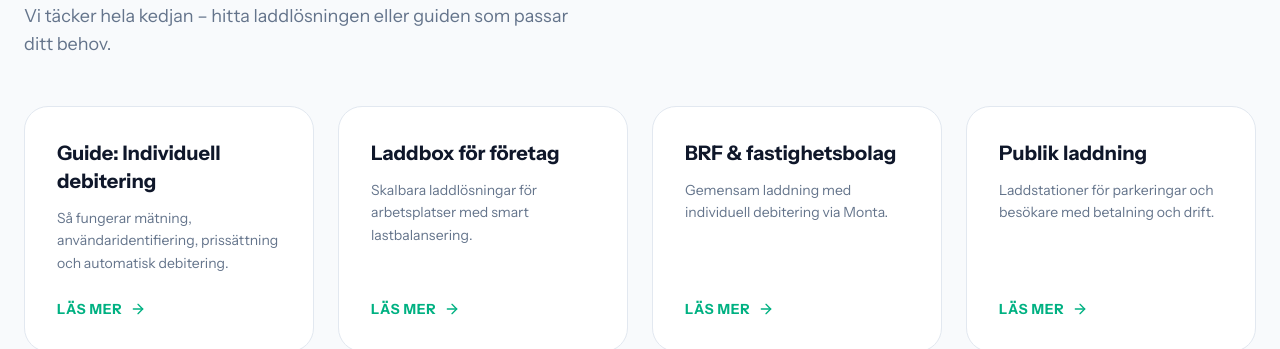
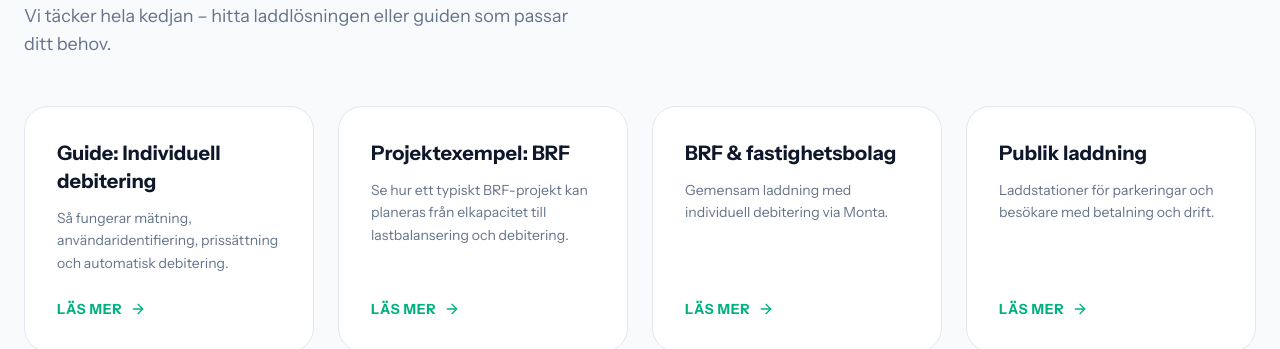
Before and after one commit to RavveFix/Clean-Charge-hemsida, a Next.js app: page /monta in a window 1280 px wide. Shown: the part 3640-3989 px from the top of the page. Built offline with nearby package versions, Linux system fonts and the light colour scheme; no server answers.

Commit message:
SEO: link BRF project example into commercial cluster

```diff
--- a/components/RelatedSolutions.tsx
+++ b/components/RelatedSolutions.tsx
@@ -12,7 +12,8 @@ type SolutionKey =
   | 'produkter'
   | 'hela-sverige'
   | 'lastbalansering-laddbox'
-  | 'individuell-debitering-laddbox';
+  | 'individuell-debitering-laddbox'
+  | 'projektexempel-brf-laddning';
 
 type SolutionLink = {
   title: string;
@@ -76,20 +77,26 @@ const LINKS: Record<SolutionKey, SolutionLink> = {
     href: '/individuell-debitering-laddbox',
     desc: 'Så fungerar mätning, användaridentifiering, prissättning och automatisk debitering.',
   },
+  'projektexempel-brf-laddning': {
+    title: 'Projektexempel: BRF',
+    href: '/projektexempel-brf-laddning',
+    desc: 'Se hur ett typiskt BRF-projekt kan planeras från elkapacitet till lastbalansering och debitering.',
+  },
 };
 
 const RELATED: Record<SolutionKey, SolutionKey[]> = {
   privat: ['produkter', 'lastbalansering-laddbox', 'foretag', 'fastighetsbolag'],
   foretag: ['lastbalansering-laddbox', 'individuell-debitering-laddbox', 'hela-sverige', 'monta'],
-  fastighetsbolag: ['individuell-debitering-laddbox', 'lastbalansering-laddbox', 'samfallighet', 'monta'],
+  fastighetsbolag: ['projektexempel-brf-laddning', 'individuell-debitering-laddbox', 'lastbalansering-laddbox', 'monta'],
   samfallighet: ['individuell-debitering-laddbox', 'lastbalansering-laddbox', 'fastighetsbolag', 'monta'],
   publik: ['dc-laddstation', 'individuell-debitering-laddbox', 'foretag', 'monta'],
   'dc-laddstation': ['publik', 'foretag', 'produkter', 'monta'],
-  monta: ['individuell-debitering-laddbox', 'foretag', 'fastighetsbolag', 'publik'],
+  monta: ['individuell-debitering-laddbox', 'projektexempel-brf-laddning', 'fastighetsbolag', 'publik'],
   produkter: ['foretag', 'privat', 'fastighetsbolag', 'lastbalansering-laddbox'],
   'hela-sverige': ['foretag', 'fastighetsbolag', 'monta', 'lastbalansering-laddbox'],
-  'lastbalansering-laddbox': ['foretag', 'fastighetsbolag', 'samfallighet', 'produkter'],
-  'individuell-debitering-laddbox': ['monta', 'fastighetsbolag', 'samfallighet', 'foretag'],
+  'lastbalansering-laddbox': ['projektexempel-brf-laddning', 'foretag', 'fastighetsbolag', 'samfallighet'],
+  'individuell-debitering-laddbox': ['projektexempel-brf-laddning', 'monta', 'fastighetsbolag', 'samfallighet'],
+  'projektexempel-brf-laddning': ['fastighetsbolag', 'lastbalansering-laddbox', 'individuell-debitering-laddbox', 'monta'],
 };
 
 const DEFAULT_RELATED: SolutionKey[] = ['privat', 'foretag', 'produkter', 'fastighetsbolag'];
```
